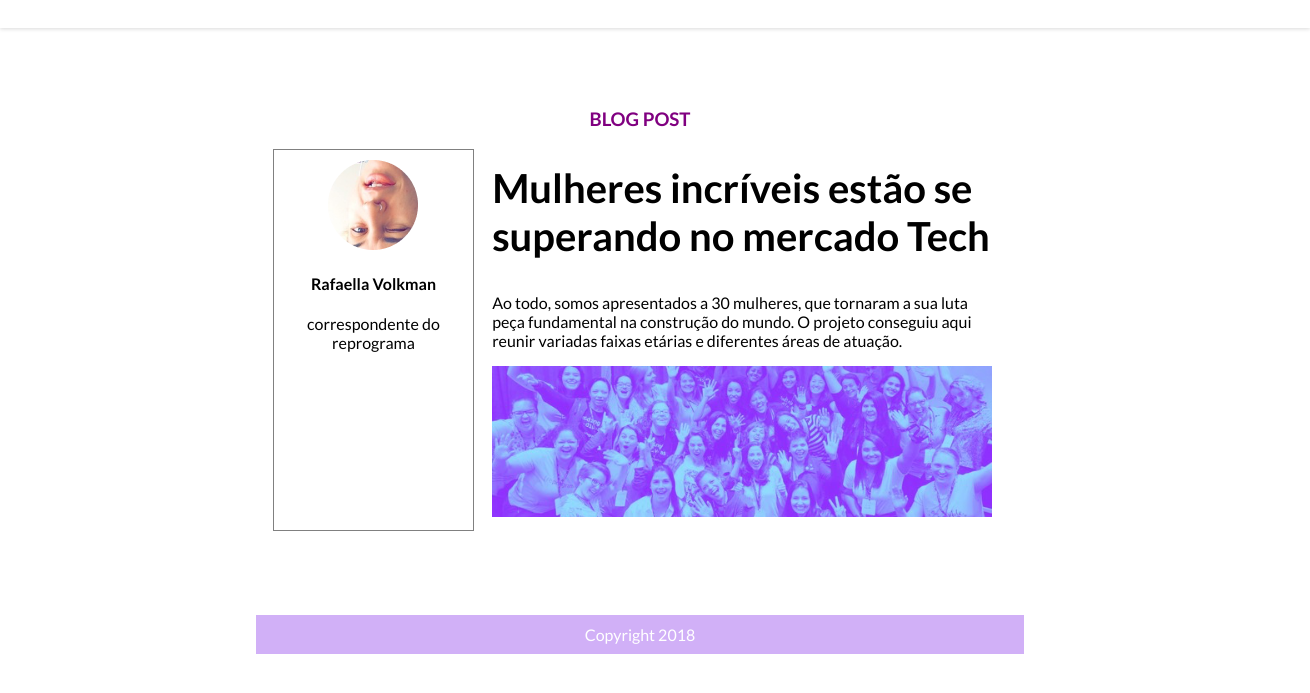
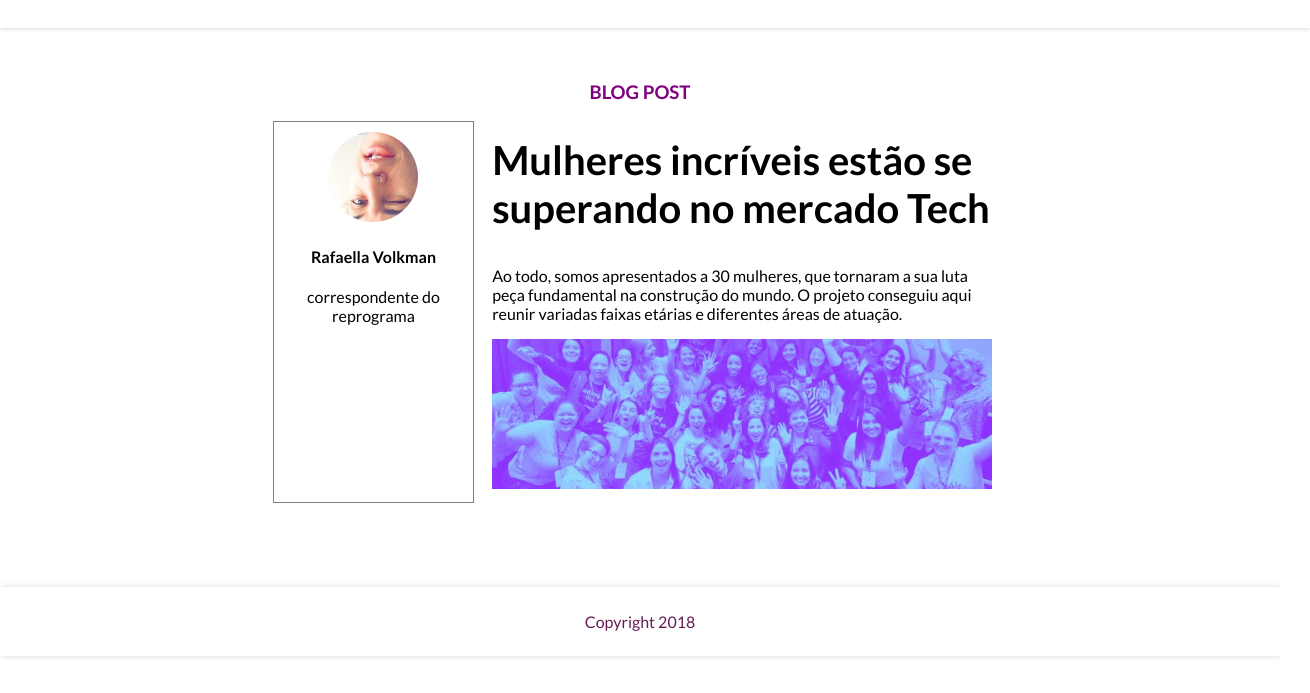
Before and after one commit to Bah-FSA/website-semantico, a plain HTML site: page index.html in a window 1280 px wide. Shown: the part 53-746 px from the top of the page, 1310 px wide, since content can reach past the window. Drawn offline with Linux system fonts and the light colour scheme.

Commit message:
Correção Navbar e footer
Correção Navbar e footer

```diff
--- a/css/style.css
+++ b/css/style.css
@@ -17,6 +17,11 @@ a{
     width:100%;
     margin-top: 0;
     padding: 15px;
+    position: fixed;
+    top:0;
+    background-color: white;
+    z-index:1;
+
 
 }
 
@@ -36,10 +41,13 @@ header{
     text-align: center;
     font-weight: bold;
     margin-bottom: 10px;
+    margin-top: 25px;
+    padding-top: 35px;
 }
 
 .principal{
     margin: 80px 80px;
+
 }
 
 .principal__perfil{
@@ -73,9 +81,9 @@ h1{
 
 footer{
     text-align: center;
-    background-color: rgba(175, 116, 241, 0.568);
-    color: white;
-    padding: 10px 0;
-    width: 60%;
-    margin: 0 auto;
+    box-shadow: 1px 0 6px rgba(0,0,0,.15);
+    color: rgb(102, 28, 83);
+    padding: 25px 0;
+    width: 100%;
+    margin: 10px 0;
 }
```
